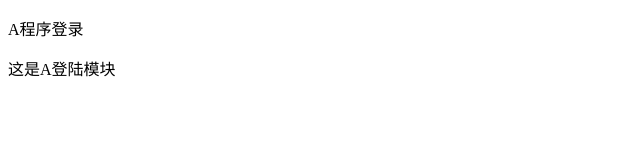
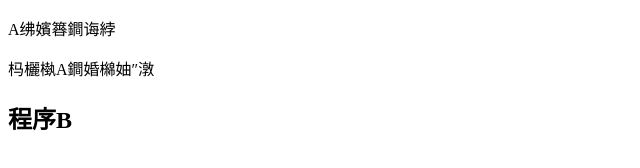
Before and after one commit to domijing/guangzhouheima8, a plain HTML site: page index.html in a window 1280 px wide. Shown: the whole page, without its empty margins (0-640 px from the left). Drawn offline with Linux system fonts and the light colour scheme.

Commit message:
程序员B

```diff
--- a/index.html
+++ b/index.html
@@ -2,11 +2,14 @@
 <html>
 <head lang="en">
     <meta charset="UTF-8">
-    <title>原始文件</title>
+    <title>鍘熷鏂囦欢</title>
 
 </head>
 <body>
-<p> A程序登录</p>
-<p>这是A登陆模块</p>
+<p> A绋嬪簭鐧诲綍</p>
+<p>杩欐槸A鐧婚檰妯″潡</p>
+<h2>程序B</h2>
+
+
 </body>
 </html>
```
